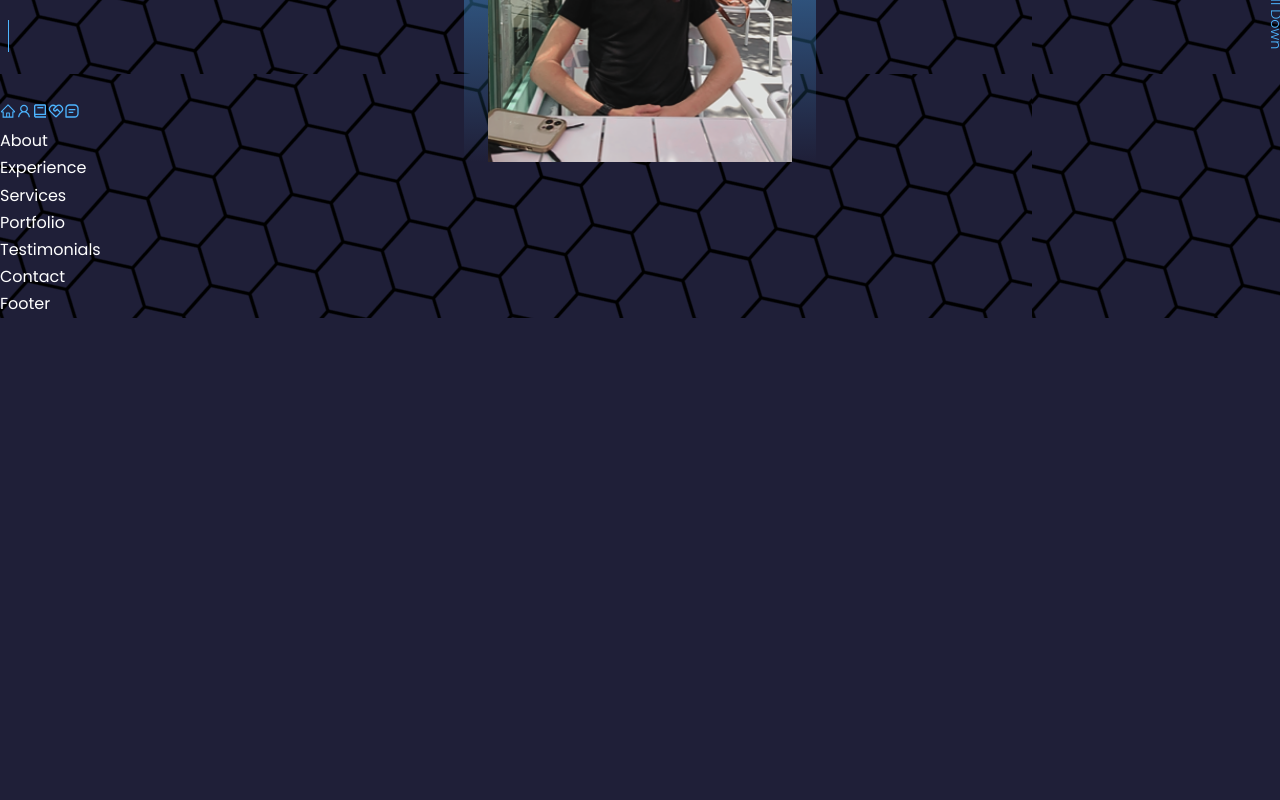
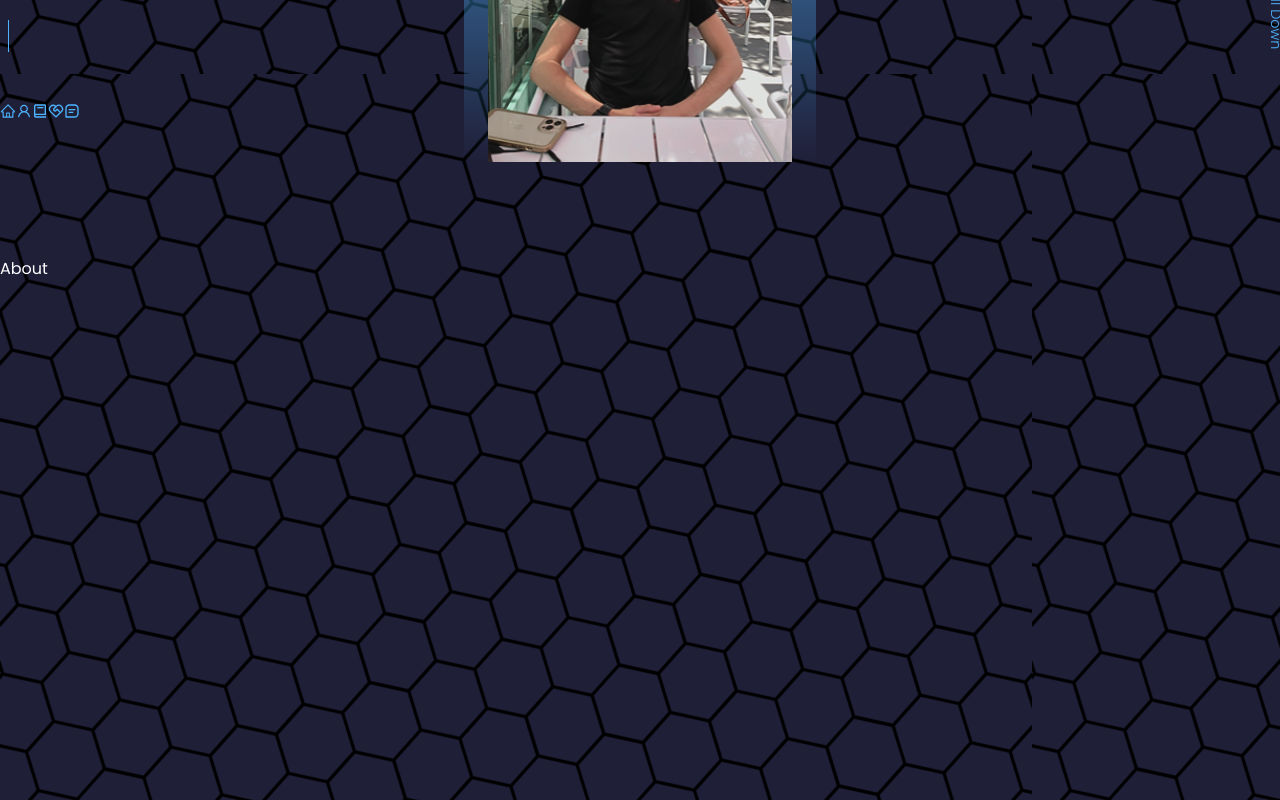
Before and after one commit to brianlockerbie/brianlockerbie.github.io, a React (Create React App) app: page / in a window 1280 px wide. Shown: the part 700-1500 px from the top of the page. Before the commit the page ends 1018 px from the top, so only its background shows below. Built offline with nearby package versions, Linux system fonts and the light colour scheme.

Commit message:
added ID's to components

```diff
--- a/src/components/about/About.jsx
+++ b/src/components/about/About.jsx
@@ -3,7 +3,7 @@ import './about.css'
 
 const About = () => {
   return (
-    <div>About</div>
+    <section id='about'>About</section>
   )
 }
 
--- a/src/components/contact/Contact.jsx
+++ b/src/components/contact/Contact.jsx
@@ -3,7 +3,7 @@ import './contact.css'
 
 const Contact = () => {
   return (
-    <div>Contact</div>
+    <section id='contact'>Contact</section>
   )
 }
 
--- a/src/components/experience/Experience.jsx
+++ b/src/components/experience/Experience.jsx
@@ -3,7 +3,7 @@ import './experience.css'
 
 const Experience = () => {
   return (
-    <div>Experience</div>
+    <section id='experience'>Experience</section>
   )
 }
 
--- a/src/components/portfolio/Portfolio.jsx
+++ b/src/components/portfolio/Portfolio.jsx
@@ -3,7 +3,7 @@ import './portfolio.css'
 
 const Portfolio = () => {
   return (
-    <div>Portfolio</div>
+    <section id='portfolio'>Portfolio</section>
   )
 }
 
--- a/src/components/services/Services.jsx
+++ b/src/components/services/Services.jsx
@@ -3,7 +3,7 @@ import './services.css'
 
 const Services = () => {
   return (
-    <div>Services</div>
+    <section id='services'>Services</section>
   )
 }
 
--- a/src/components/testimonials/Testimonials.jsx
+++ b/src/components/testimonials/Testimonials.jsx
@@ -3,7 +3,7 @@ import './testimonials.css'
 
 const Testimonials = () => {
   return (
-    <div>Testimonials</div>
+    <section id='testimonials'>Testimonials</section>
   )
 }
 
--- a/src/index.css
+++ b/src/index.css
@@ -61,6 +61,7 @@ h1 {
 
 section {
     margin-top: 8rem;
+    height: 100vh;
 }
 
 section > h2,
```
